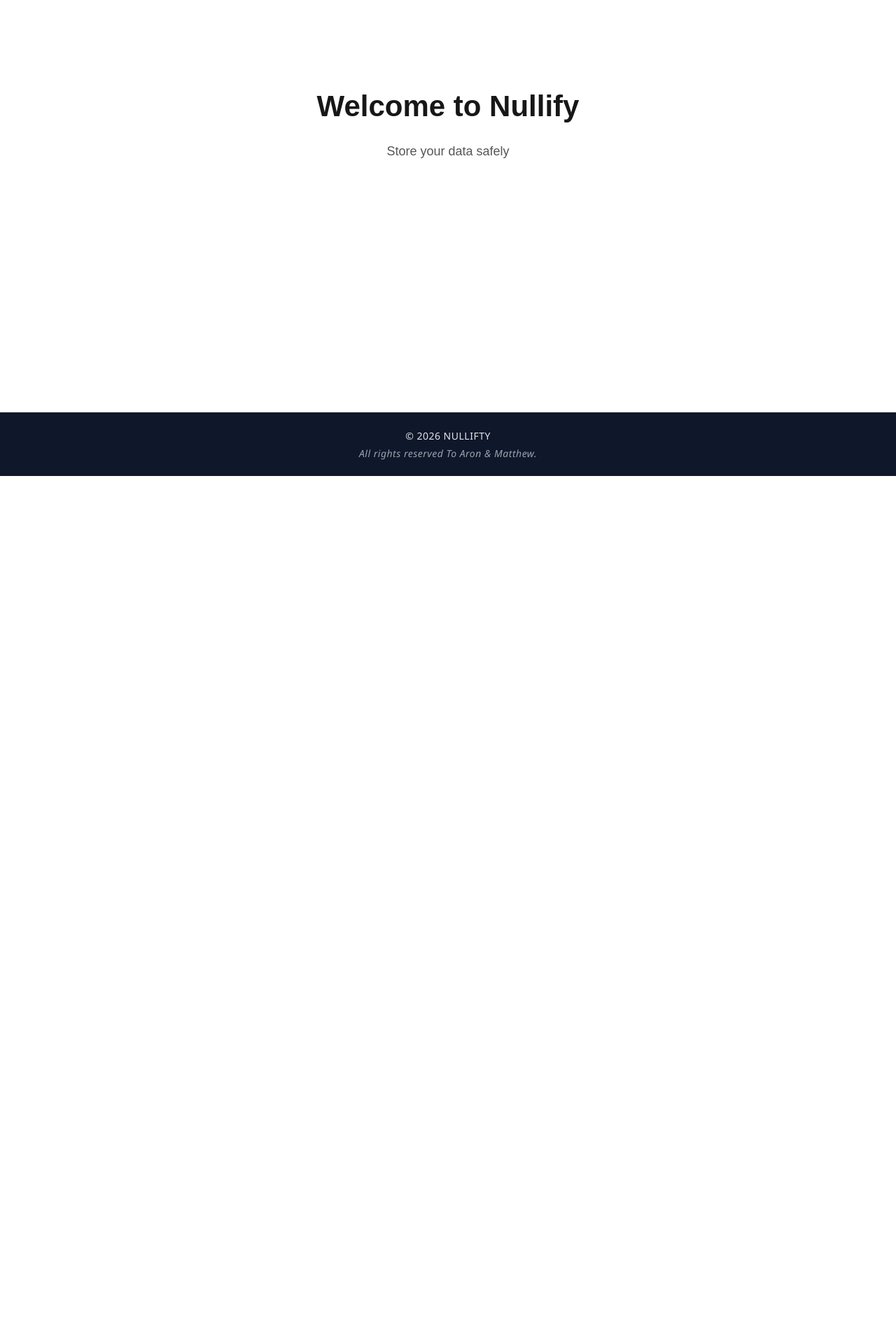
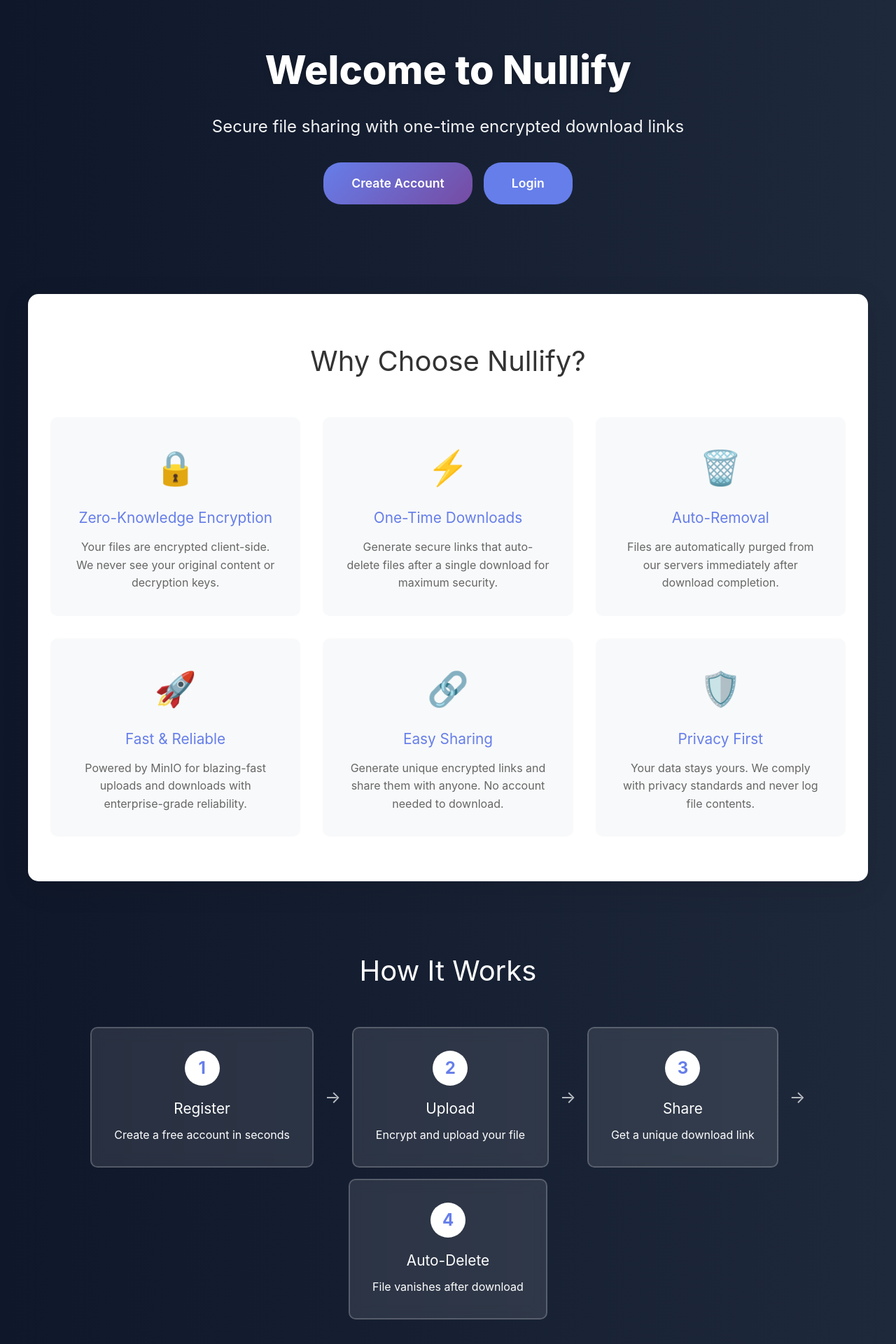
Before and after one commit to aROn-Zunun/Nullify, a Next.js app in the folder my-app/: page / in a window 1280 px wide. Shown: the part 120-2040 px from the top of the page at 70% size. Before the commit the page ends 800 px from the top, so only its background shows below. Built offline with nearby package versions, Linux system fonts and the light colour scheme; no server answers.

Commit message:
Simple home page

```diff
--- a/my-app/src/app/page.jsx
+++ b/my-app/src/app/page.jsx
@@ -1,11 +1,106 @@
 import Link from "next/link";
-import "./styles/home_page_styles.css";
+import "@/app/styles/home_page_styles.css";
 
 export default function Home() {
   return (
-    <main>
-      <h1 id="Home_Welcome_Header">Welcome to Nullify</h1>
-      <p id="Information_para">Store your data safely</p>
+    <main className="home-container">
+
+      {/* Hero Section */}
+      <section className="hero">
+        <div className="hero-content">
+          <h1 id="Home_Welcome_Header">Welcome to Nullify</h1>
+          <p id="Information_para">Secure file sharing with one-time encrypted download links</p>
+          <div className="hero-buttons">
+            <Link href="/signup" className="btn-primary btn-large">Create Account</Link>
+            <Link href="/login" className="btn-secondary btn-large">Login</Link>
+          </div>
+        </div>
+      </section>
+
+      {/* Features Section */}
+      <section id="features" className="features">
+        <h2>Why Choose Nullify?</h2>
+        <div className="features-grid">
+          <div className="feature-card">
+            <div className="feature-icon">🔒</div>
+            <h3>Zero-Knowledge Encryption</h3>
+            <p>Your files are encrypted client-side. We never see your original content or decryption keys.</p>
+          </div>
+
+          <div className="feature-card">
+            <div className="feature-icon">⚡</div>
+            <h3>One-Time Downloads</h3>
+            <p>Generate secure links that auto-delete files after a single download for maximum security.</p>
+          </div>
+
+          <div className="feature-card">
+            <div className="feature-icon">🗑️</div>
+            <h3>Auto-Removal</h3>
+            <p>Files are automatically purged from our servers immediately after download completion.</p>
+          </div>
+
+          <div className="feature-card">
+            <div className="feature-icon">🚀</div>
+            <h3>Fast & Reliable</h3>
+            <p>Powered by MinIO for blazing-fast uploads and downloads with enterprise-grade reliability.</p>
+          </div>
+
+          <div className="feature-card">
+            <div className="feature-icon">🔗</div>
+            <h3>Easy Sharing</h3>
+            <p>Generate unique encrypted links and share them with anyone. No account needed to download.</p>
+          </div>
+
+          <div className="feature-card">
+            <div className="feature-icon">🛡️</div>
+            <h3>Privacy First</h3>
+            <p>Your data stays yours. We comply with privacy standards and never log file contents.</p>
+          </div>
+        </div>
+      </section>
+
+      {/* How It Works Section */}
+      <section id="how-it-works" className="how-it-works">
+        <h2>How It Works</h2>
+        <div className="steps">
+          <div className="step">
+            <div className="step-number">1</div>
+            <h3>Register</h3>
+            <p>Create a free account in seconds</p>
+          </div>
+
+          <div className="step-arrow">→</div>
+
+          <div className="step">
+            <div className="step-number">2</div>
+            <h3>Upload</h3>
+            <p>Encrypt and upload your file</p>
+          </div>
+
+          <div className="step-arrow">→</div>
+
+          <div className="step">
+            <div className="step-number">3</div>
+            <h3>Share</h3>
+            <p>Get a unique download link</p>
+          </div>
+
+          <div className="step-arrow">→</div>
+
+          <div className="step">
+            <div className="step-number">4</div>
+            <h3>Auto-Delete</h3>
+            <p>File vanishes after download</p>
+          </div>
+        </div>
+      </section>
+
+      {/* CTA Section */}
+      <section className="cta">
+        <h2>Ready to Share Securely?</h2>
+        <p>Join thousands of users trusting Nullify with their sensitive files</p>
+        <Link href="/signup" className="btn-primary btn-large">Get Started for Free</Link>
+      </section>
     </main>
   );
 }
--- a/my-app/src/app/styles/home_page_styles.css
+++ b/my-app/src/app/styles/home_page_styles.css
@@ -1,17 +1,292 @@
-/* styles/home_page_styles.css */
+* {
+  margin: 0;
+  padding: 0;
+  box-sizing: border-box;
+}
 
-main {
+body {
+  font-family: -apple-system, BlinkMacSystemFont, 'Segoe UI', Roboto, 'Helvetica Neue', Arial, sans-serif;
+  color: #333;
+  line-height: 1.6;
+}
+
+.home-container {
+  min-height: 100vh;
+  background: linear-gradient(to right, #0f172a, #1e293b);
+}
+
+/* Navigation */
+.navbar {
+  background: rgba(255, 255, 255, 0.95);
+  box-shadow: 0 2px 10px rgba(0, 0, 0, 0.1);
+  position: sticky;
+  top: 0;
+  z-index: 100;
+}
+
+.nav-content {
+  max-width: 1200px;
+  margin: 0 auto;
+  padding: 1rem 2rem;
+  display: flex;
+  justify-content: space-between;
+  align-items: center;
+}
+
+.logo h2 {
+  color: #667eea;
+  font-size: 1.5rem;
+}
+
+.nav-links {
+  display: flex;
+  gap: 2rem;
+  align-items: center;
+}
+
+.nav-links a {
+  text-decoration: none;
+  color: #333;
+  font-weight: 500;
+  transition: color 0.3s;
+}
+
+.nav-links a:hover:not(.btn-primary) {
+  color: #667eea;
+}
+
+/* Buttons */
+.btn-primary {
+  background: linear-gradient(135deg, #667eea 0%, #764ba2 100%);
+  color: white;
+  padding: 0.6rem 1.5rem;
+  border-radius: 25px;
+  text-decoration: none;
+  font-weight: 600;
+  transition: transform 0.3s, box-shadow 0.3s;
+  display: inline-block;
+}
+
+.btn-primary:hover {
+  transform: translateY(-2px);
+  box-shadow: 0 5px 20px rgba(102, 126, 234, 0.4);
+}
+
+.btn-secondary {
+  background: #667eea;
+  color: white;
+  padding: 0.6rem 1.5rem;
+  border-radius: 25px;
+  text-decoration: none;
+  font-weight: 600;
+  transition: all 0.3s;
+  display: inline-block;
+}
+
+.btn-secondary:hover {
+  transform: translateY(-2px);
+  box-shadow: 0 5px 20px rgba(102, 126, 234, 0.4);
+}
+
+.btn-large {
+  padding: 1rem 2.5rem;
+  font-size: 1.1rem;
+}
+
+/* Hero Section */
+.hero {
   text-align: center;
-  padding: 80px 20px;
+  color: white;
+  padding: 6rem 2rem;
+  max-width: 900px;
+  margin: 0 auto;
 }
 
 #Home_Welcome_Header {
-  font-size: 42px;
-  font-weight: bold;
-  margin-bottom: 20px;
+  font-size: 3.5rem;
+  margin-bottom: 1rem;
+  font-weight: 800;
+  text-shadow: 0 2px 10px rgba(0, 0, 0, 0.2);
 }
 
 #Information_para {
-  font-size: 18px;
-  color: #555;
+  font-size: 1.5rem;
+  margin-bottom: 2rem;
+  opacity: 0.95;
 }
+
+.hero-buttons {
+  display: flex;
+  gap: 1rem;
+  justify-content: center;
+  flex-wrap: wrap;
+  margin-top: 2rem;
+}
+
+/* Features Section */
+.features {
+  background: white;
+  padding: 4rem 2rem;
+  max-width: 1200px;
+  margin: 2rem auto;
+  border-radius: 15px;
+  box-shadow: 0 10px 40px rgba(0, 0, 0, 0.1);
+}
+
+.features h2 {
+  text-align: center;
+  font-size: 2.5rem;
+  margin-bottom: 3rem;
+  color: #333;
+}
+
+.features-grid {
+  display: grid;
+  grid-template-columns: repeat(auto-fit, minmax(300px, 1fr));
+  gap: 2rem;
+}
+
+.feature-card {
+  padding: 2rem;
+  border-radius: 10px;
+  background: #f8f9fa;
+  text-align: center;
+  transition: transform 0.3s, box-shadow 0.3s;
+  border: 2px solid transparent;
+}
+
+.feature-card:hover {
+  transform: translateY(-5px);
+  box-shadow: 0 10px 30px rgba(102, 126, 234, 0.2);
+  border-color: #667eea;
+}
+
+.feature-icon {
+  font-size: 3rem;
+  margin-bottom: 1rem;
+}
+
+.feature-card h3 {
+  color: #667eea;
+  margin-bottom: 0.8rem;
+  font-size: 1.3rem;
+}
+
+.feature-card p {
+  color: #666;
+  line-height: 1.6;
+}
+
+/* How It Works */
+.how-it-works {
+  padding: 4rem 2rem;
+  color: white;
+  text-align: center;
+}
+
+.how-it-works h2 {
+  font-size: 2.5rem;
+  margin-bottom: 3rem;
+}
+
+.steps {
+  display: flex;
+  justify-content: center;
+  align-items: center;
+  gap: 1rem;
+  flex-wrap: wrap;
+  margin: 0 auto;
+}
+
+.step {
+  background: rgba(255, 255, 255, 0.1);
+  backdrop-filter: blur(10px);
+  padding: 2rem;
+  border-radius: 10px;
+  min-width: 150px;
+  border: 2px solid rgba(255, 255, 255, 0.2);
+}
+
+.step-number {
+  background: white;
+  color: #667eea;
+  width: 50px;
+  height: 50px;
+  border-radius: 50%;
+  display: flex;
+  align-items: center;
+  justify-content: center;
+  font-weight: bold;
+  font-size: 1.5rem;
+  margin: 0 auto 1rem;
+}
+
+.step h3 {
+  font-size: 1.3rem;
+  margin-bottom: 0.5rem;
+}
+
+.step-arrow {
+  font-size: 1.5rem;
+  opacity: 0.7;
+}
+
+/* CTA Section */
+.cta {
+  background: rgba(255, 255, 255, 0.1);
+  backdrop-filter: blur(10px);
+  padding: 4rem 2rem;
+  text-align: center;
+  color: white;
+  border-radius: 15px;
+  margin: 2rem;
+}
+
+.cta h2 {
+  font-size: 2.5rem;
+  margin-bottom: 1rem;
+}
+
+.cta p {
+  font-size: 1.2rem;
+  margin-bottom: 2rem;
+  opacity: 0.95;
+}
+
+/* Footer */
+.footer {
+  background: rgba(0, 0, 0, 0.2);
+  color: white;
+  text-align: center;
+  padding: 2rem;
+  margin-top: 2rem;
+}
+
+/* Responsive */
+@media (max-width: 768px) {
+  #Home_Welcome_Header {
+    font-size: 2.5rem;
+  }
+
+  #Information_para {
+    font-size: 1.2rem;
+  }
+
+  .nav-links {
+    gap: 1rem;
+  }
+
+  .features h2,
+  .how-it-works h2,
+  .cta h2 {
+    font-size: 1.8rem;
+  }
+
+  .features-grid {
+    grid-template-columns: 1fr;
+  }
+
+  .hero-buttons {
+    flex-direction: column;
+  }
+}
--- a/my-app/src/components/Navbar/Navbar.jsx
+++ b/my-app/src/components/Navbar/Navbar.jsx
@@ -22,7 +22,7 @@ export default function Navbar() {
 
   const handleLogout = async () => {
     await fetch('/api/logout')
-    window.location.href = '/login'
+    window.location.href = '/'
   }
 
   return (
```
